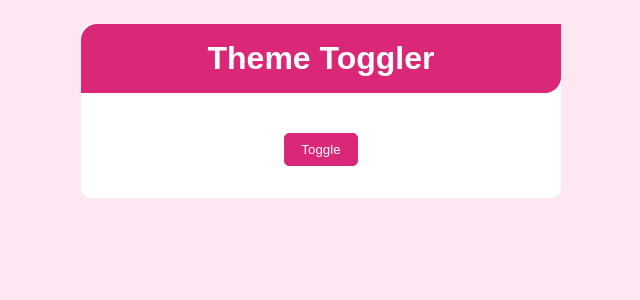
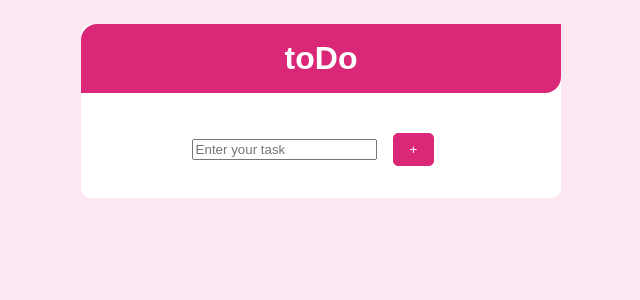
Before and after one commit to SlaYpoint/react-excercises, a React (Create React App) app: page / in a window 1280 px wide. Shown: the top 300 px of the page, without its empty margins (319-959 px from the left). Built offline with nearby package versions, Linux system fonts and the light colour scheme.

Commit message:
added ToDo

```diff
--- a/src/App.js
+++ b/src/App.js
@@ -7,6 +7,7 @@ import ShoppingCart from './components/ShoppingCart/ShoppingCart';
 import SwitchTabs from './components/SwitchTabs';
 import Toast from './components/Toast/Toast';
 import DarkMode from './components/DarkMode';
+import ToDo from './components/ToDo/ToDo';
 
 export default function App() {
 	return (
@@ -17,7 +18,8 @@ export default function App() {
 			{/* <ShoppingCart /> */}
 			{/* <SwitchTabs /> */}
 			{/* <Toast /> */}
-			<DarkMode />
+			{/* <DarkMode /> */}
+			<ToDo />
 		</div>
 	);
 }
--- /dev/null
+++ b/src/components/ToDo/ToDo.js
@@ -0,0 +1,54 @@
+import React, { useState } from 'react';
+
+const ToDo = () => {
+	const [task, setTask] = useState('');
+	const [toDo, setToDo] = useState([]);
+
+	const addTask = (e) => setTask(e.target.value);
+
+	const addToList = () => {
+		setToDo([...toDo, { name: task, completed: false }]);
+		setTask('');
+	};
+
+	const removeTask = (todo) => {
+		let tasks = toDo.filter((item) => item !== todo);
+		setToDo(tasks);
+	};
+
+	const taskDone = (todo) => {
+		todo.completed = !todo.completed;
+		setToDo([...toDo]);
+	};
+
+	return (
+		<div className="container">
+			<h1>toDo</h1>
+			<input placeholder="Enter your task" value={task} onChange={addTask} />
+			<button className="btn" onClick={addToList}>
+				{' '}
+				+{' '}
+			</button>
+
+			<div>
+				{toDo.map((task) => {
+					return (
+						<li>
+							<span
+								style={{
+									textDecoration: task.completed ? 'line-through' : 'none'
+								}}
+							>
+								{task.name}
+							</span>
+							<button onClick={() => taskDone(task)}>✅</button>
+							<button onClick={() => removeTask(task)}>❌</button>
+						</li>
+					);
+				})}
+			</div>
+		</div>
+	);
+};
+
+export default ToDo;
```
